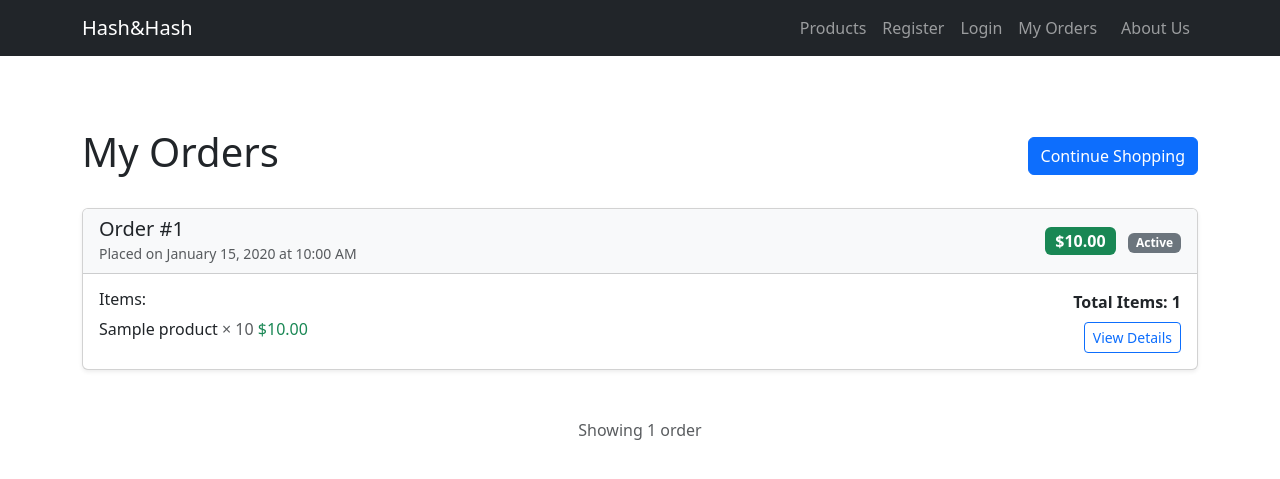
After one commit to islembriki/makeup_project, a Symfony app: template templates/order/my_orders.html.twig in a window 1280 px wide. The commit adds this page. Shown: the top 479 px of the page. Run offline with Twig, Linux system fonts and the light colour scheme; the template is opened without the code that fills it: most values are stand-ins (such as "Sample title", 1, 10 or a date in 2020); some libraries are stand-ins or nearby versions.

Commit message:
cart_orders:islem

```diff
--- a/src/Controller/OrderController.php
+++ b/src/Controller/OrderController.php
@@ -25,7 +25,7 @@ class OrderController extends AbstractController
     public function myOrders(OrderRepository $orderRepo): Response
     {
         //recherche des commandes de l'utilisateur actuel
-        $orders = $orderRepo->findOrdersWithItemsByUser($orderRepo->getUser());
+        $orders = $orderRepo->findOrdersWithItemsByUser($this->getUser());
 
 
 
--- a/templates/base.html.twig
+++ b/templates/base.html.twig
@@ -24,8 +24,14 @@
                         <a class="nav-link" href="{{ path('app_login') }}">Login</a>
                     </li>
                     <li class="nav-item">
+                        <a class="nav-link btn btn-outline-info me-2" href="{{ path('user_orders') }}">
+                            <i class="fas fa-history"></i> My Orders
+                        </a>
+                    </li>
+                    <li class="nav-item">
                         <a class="nav-link" href="{{ path('app_aboutus') }}">About Us</a>
                     </li>
+
                 </ul>
             </div>
         </div>
--- a/templates/home/index.html.twig
+++ b/templates/home/index.html.twig
@@ -14,6 +14,6 @@
     </div>
     <section id="get-in-touch" class="text-center p-5 bg-light">
         <h2>Let's stay connected!</h2>
-        <p>📧 Pour toute question ou réclamation, contactez-nous à : hashandhashbrand@gmail.com</p>
+        <p>📧 For any questions or inquiries feel free to reach us on  : hashandhashbrand@gmail.com</p>
     </section>
 {% endblock %}
--- a/templates/order/checkout.html.twig
+++ b/templates/order/checkout.html.twig
@@ -59,9 +59,9 @@
 <body>
     <div class="confirmation-box">
         <div class="checkmark">✔️</div>
-        <h1>Confirmation de la commande</h1>
-        <p>Votre commande a été prise en compte.</p>
-        <a href="{{ path('home') }}" class="home-link">Retour à l'accueil</a>
+        <h1>Command Confirmation</h1>
+        <p>Transaction Completed</p>
+        <a href="{{ path('home') }}" class="home-link">Go Back To Home Page</a>
     </div>
 </body>
 </html>
--- /dev/null
+++ b/templates/order/my_orders.html.twig
@@ -0,0 +1,91 @@
+{% extends 'base.html.twig' %}
+
+{% block title %}My Orders{% endblock %}
+
+{% block body %}
+    <div class="container mt-5 pt-4">
+        <div class="row">
+            <div class="col-12">
+                <div class="d-flex justify-content-between align-items-center mb-4">
+                    <h1><i class="fas fa-history"></i> My Orders</h1>
+                    <a href="{{ path('product_list') }}" class="btn btn-primary">
+                        <i class="fas fa-shopping-bag"></i> Continue Shopping
+                    </a>
+                </div>
+
+                {% if orders is empty %}
+                    <div class="text-center py-5">
+                        <i class="fas fa-shopping-bag fa-3x text-muted mb-3"></i>
+                        <h3 class="text-muted">No Orders Yet</h3>
+                        <p class="text-muted mb-4">You haven't placed any orders yet. Start shopping to see your orders here!</p>
+                        <a href="{{ path('product_list') }}" class="btn btn-primary btn-lg">
+                            <i class="fas fa-shopping-bag"></i> Start Shopping
+                        </a>
+                    </div>
+                {% else %}
+                    <div class="row">
+                        {% for order in orders %}
+                            <div class="col-12 mb-4">
+                                <div class="card shadow-sm">
+                                    <div class="card-header bg-light">
+                                        <div class="row align-items-center">
+                                            <div class="col-md-6">
+                                                <h5 class="mb-0">
+                                                    <i class="fas fa-receipt"></i> Order #{{ order.id }}
+                                                </h5>
+                                                <small class="text-muted">
+                                                    Placed on {{ order.createdAt|date('F j, Y \\a\\t g:i A') }}
+                                                </small>
+                                            </div>
+                                            <div class="col-md-6 text-md-end">
+                                                <span class="badge bg-success fs-6">
+                                                    ${{ order.total|number_format(2) }}
+                                                </span>
+                                                <span class="badge bg-secondary ms-2">
+                                                    {{ order.status|title }}
+                                                </span>
+                                            </div>
+                                        </div>
+                                    </div>
+
+                                    <div class="card-body">
+                                        <div class="row">
+                                            <div class="col-md-8">
+                                                <h6 class="mb-2">Items:</h6>
+                                                <ul class="list-unstyled mb-0">
+                                                    {% for item in order.items %}
+                                                        <li class="mb-1">
+                                                            <span class="fw-medium">{{ item.product.name }}</span>
+                                                            <span class="text-muted">× {{ item.quantity }}</span>
+                                                            <span class="text-success">${{ item.total|number_format(2) }}</span>
+                                                        </li>
+                                                    {% endfor %}
+                                                </ul>
+                                            </div>
+                                            <div class="col-md-4 text-md-end">
+                                                <div class="mb-2">
+                                                    <strong>Total Items: {{ order.items|length }}</strong>
+                                                </div>
+                                                <a href="{{ path('order_detail', {'id': order.id}) }}"
+                                                   class="btn btn-outline-primary btn-sm">
+                                                    <i class="fas fa-eye"></i> View Details
+                                                </a>
+                                            </div>
+                                        </div>
+                                    </div>
+                                </div>
+                            </div>
+                        {% endfor %}
+                    </div>
+
+                    <!-- Pagination would go here if needed -->
+                    <div class="text-center mt-4">
+                        <p class="text-muted">
+                            Showing {{ orders|length }} order{{ orders|length != 1 ? 's' : '' }}
+                        </p>
+                    </div>
+                {% endif %}
+            </div>
+        </div>
+    </div>
+{% endblock %}
--- a/templates/product/home.html.twig
+++ b/templates/product/home.html.twig
@@ -15,6 +15,6 @@
 
     <section id="get-in-touch" class="text-center p-5 bg-light">
         <h2>Let's stay connected!</h2>
-        <p>📧 Pour toute question ou réclamation, contactez-nous à : hashandhashbrand@gmail.com</p>
+        <p>📧 For any questions or inquiries feel free to reach us on : hashandhashbrand@gmail.com</p>
     </section>
 {% endblock %}
```
Also changed, not shown: src/Controller/CartController.php (+17 -0 lines), src/Repository/OrderRepository.php (+5 -26 lines), templates/cart/index.html.twig (+29 -12 lines), templates/product/show.html.twig (+3 -19 lines).
